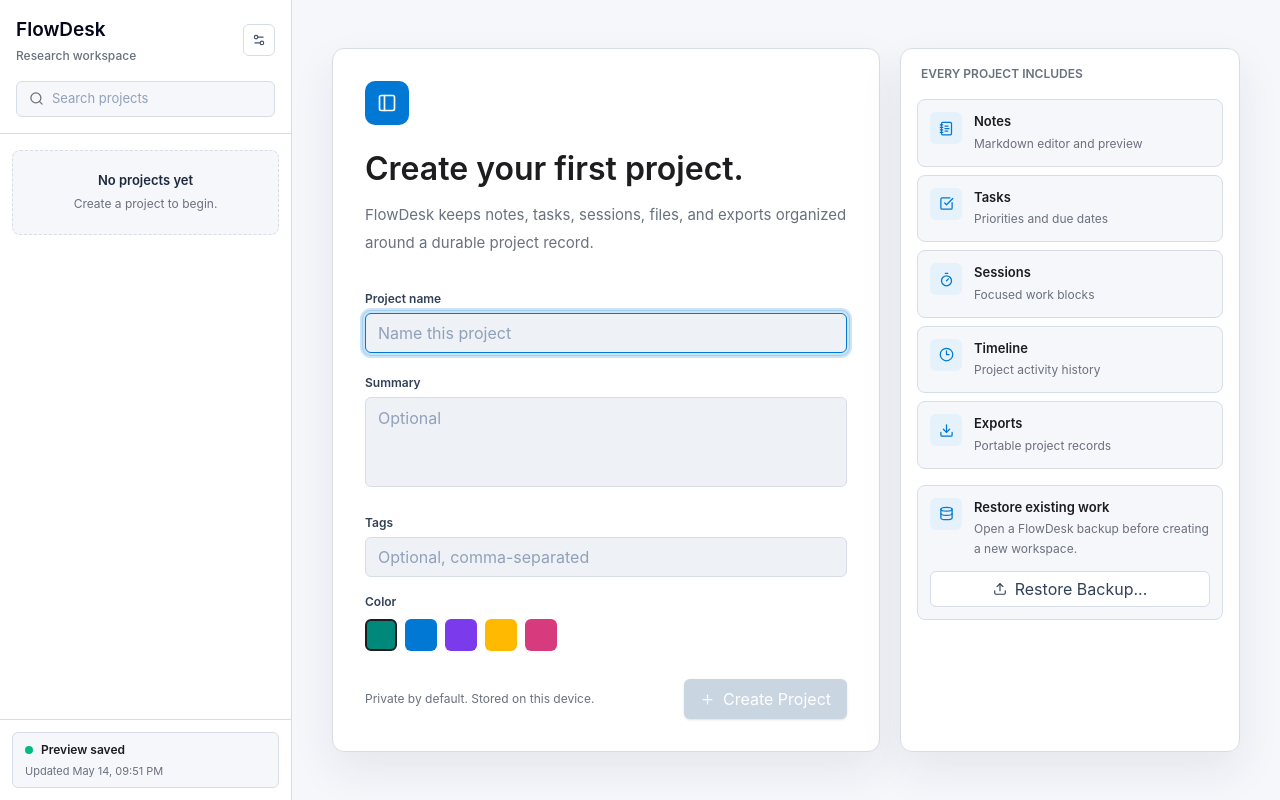
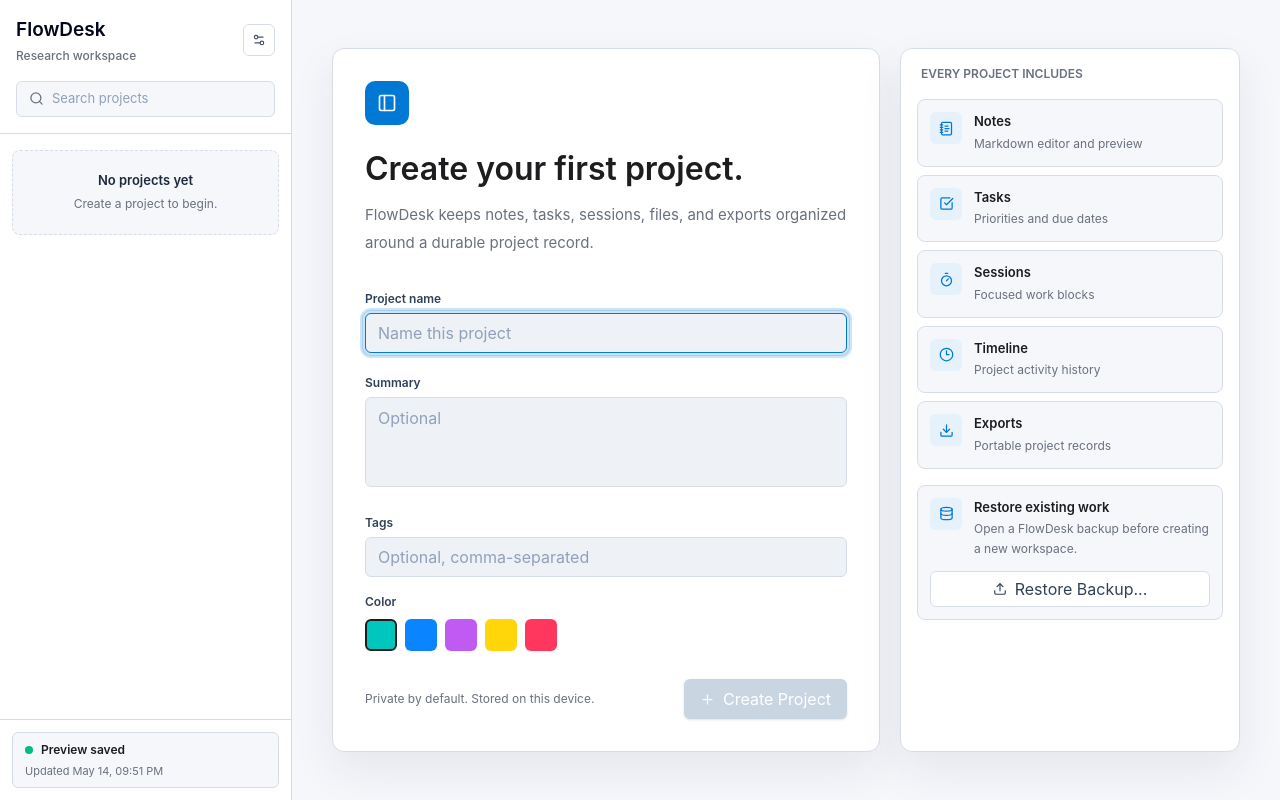
Before and after one commit to potterLim/flowdesk, a React (Vite) app: page /#/workspace in a window 1280 px wide. Built offline with nearby package versions, Linux system fonts and the light colour scheme.

Commit message:
style: brighten project accent palette
Shift project color accents toward brighter system-style hues while preserving readable avatar initials.

```diff
--- a/src/features/workspace/workspaceConstants.ts
+++ b/src/features/workspace/workspaceConstants.ts
@@ -21,11 +21,11 @@
 ];
 
 export const accentClasses: Record<Project["accent"], string> = {
-  teal: "bg-[#00897b] text-white",
-  blue: "bg-[#0078d4] text-white",
-  violet: "bg-[#7c3aed] text-white",
-  amber: "bg-[#ffb900] text-[#1f1300]",
-  rose: "bg-[#d83b7d] text-white",
+  teal: "bg-[#00c7be] text-[#061f1e]",
+  blue: "bg-[#0a84ff] text-[#06142a]",
+  violet: "bg-[#bf5af2] text-[#1c0b2a]",
+  amber: "bg-[#ffd60a] text-[#241800]",
+  rose: "bg-[#ff375f] text-[#2b0710]",
 };
 
 export const taskStatusLabels: Record<TaskStatus, string> = {
```
